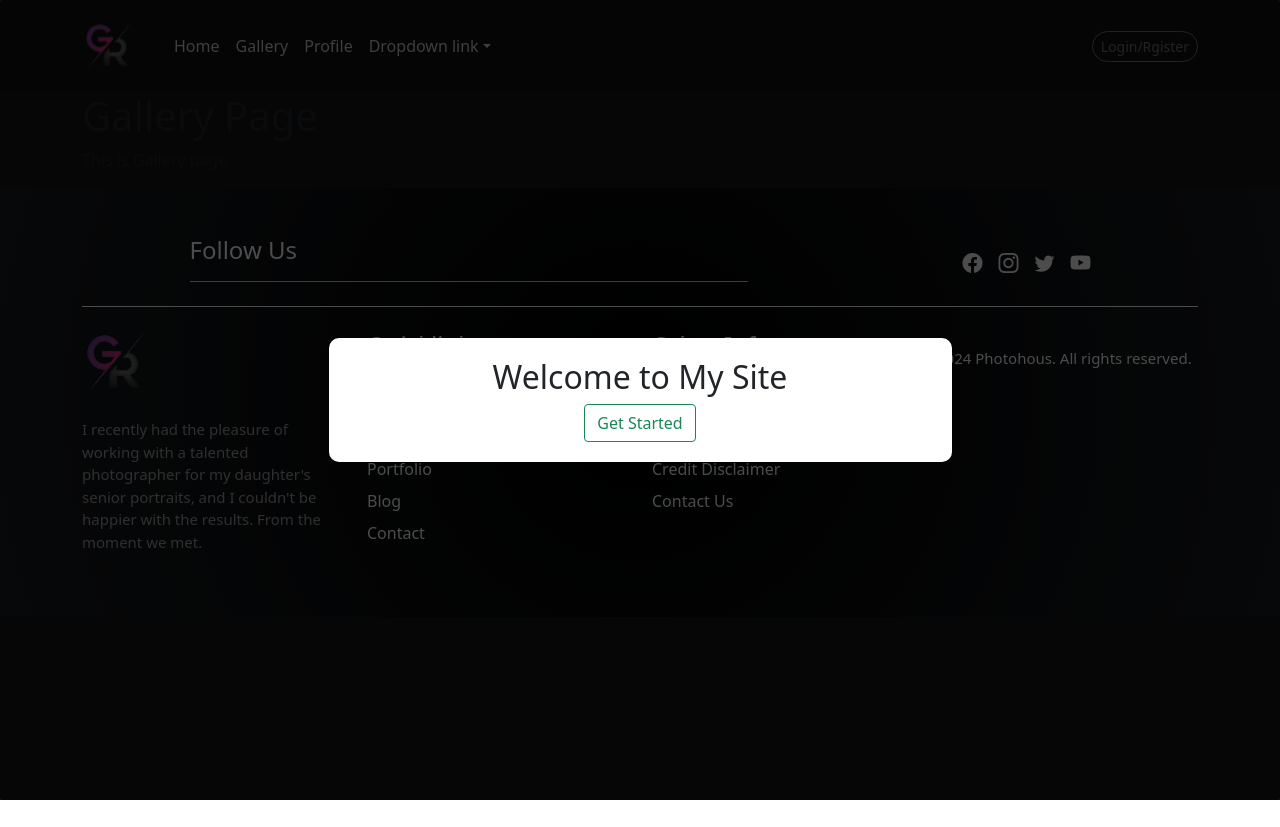
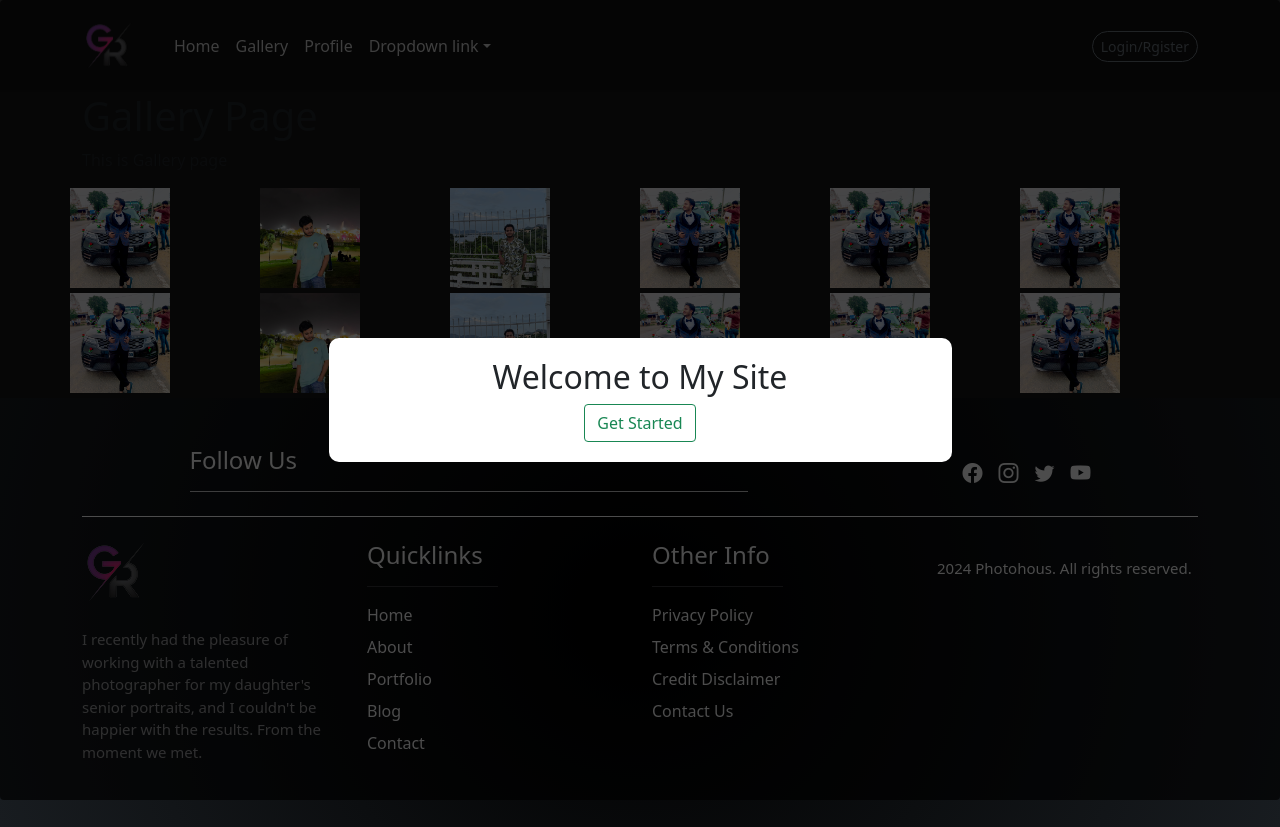
Before and after one commit to gulshan44/gulshan-rockstar, a React (Create React App) app: page /gallery in a window 1280 px wide. Before the commit the page ends 800 px from the top, so only its background shows below. Built offline with nearby package versions, Linux system fonts and the light colour scheme.

Commit message:
Your commit message

```diff
--- a/src/component/Gallery.js
+++ b/src/component/Gallery.js
@@ -1,12 +1,41 @@
-import React from 'react'
+import React, { useState } from 'react'
 
 const Gallery = () => {
-  return (
-    <div className='container'>
-        <h1>Gallery Page</h1>
-        <p>This is Gallery page</p>
-    </div>
-  )
+
+    const [selectedImage, setSelectedImage] = useState(null);
+
+    const images = [
+        "/img1.jpg",
+        "/img2.jpg",
+        "/img3.jpg",
+        "/img1.jpg",
+        "/img1.jpg",
+        "/img1.jpg",
+        "/img1.jpg",
+        "/img2.jpg",
+        "/img3.jpg",
+        "/img1.jpg",
+        "/img1.jpg",
+        "/img1.jpg",
+
+    ];
+
+    return (
+        <div className='container-sm'>
+            <h1>Gallery Page</h1>
+            <p>This is Gallery page</p>
+            <div className='row'>
+
+                {images.map((image, index) => (
+
+                    <div key={index} className='col-md-2 col-3 p-0 gallery_img'>
+                        <img src={image} alt={`${index + 1}`} onClick={() => setSelectedImage(image)} className='img-fluid'/>
+                    </div>
+                ))}
+
+            </div>
+        </div>
+    )
 }
 
 export default Gallery
--- a/src/index.css
+++ b/src/index.css
@@ -209,6 +209,17 @@ footer {
 
 /* footer css end */
 
+/* gallery page css start */
+
+.gallery_img img{
+  height: 100px;
+  width: 100px;
+  object-fit: cover;
+  margin-bottom: 5px;
+}
+
+/* gallery page css end */
+
 /* Responsive css */
 
 @media (min-width: 991px) {
```
